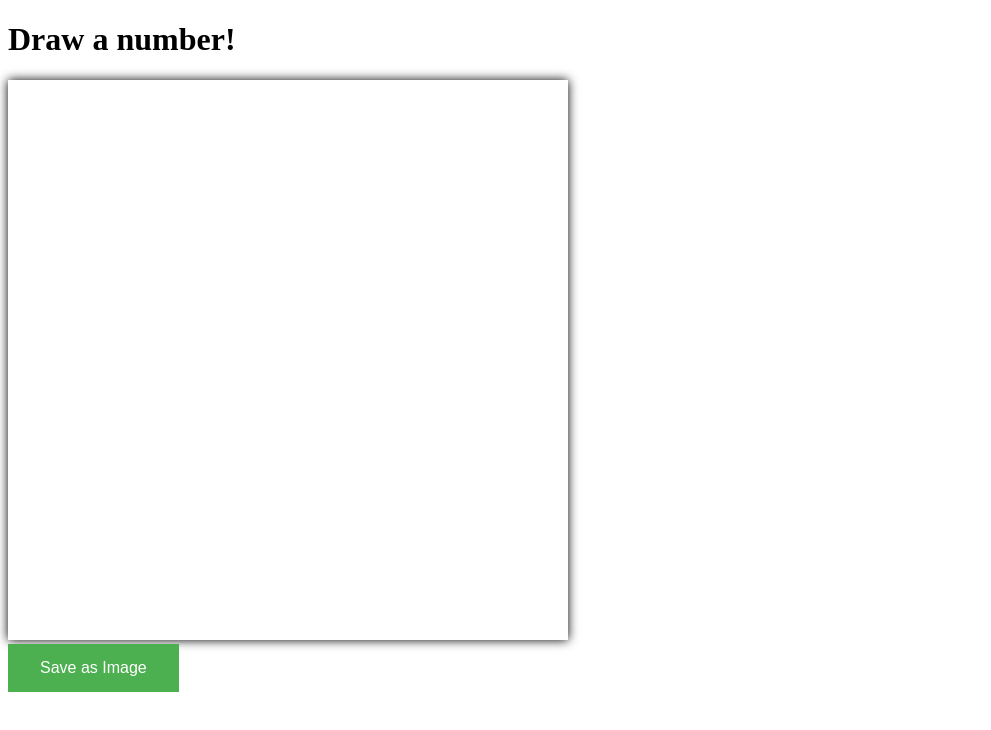
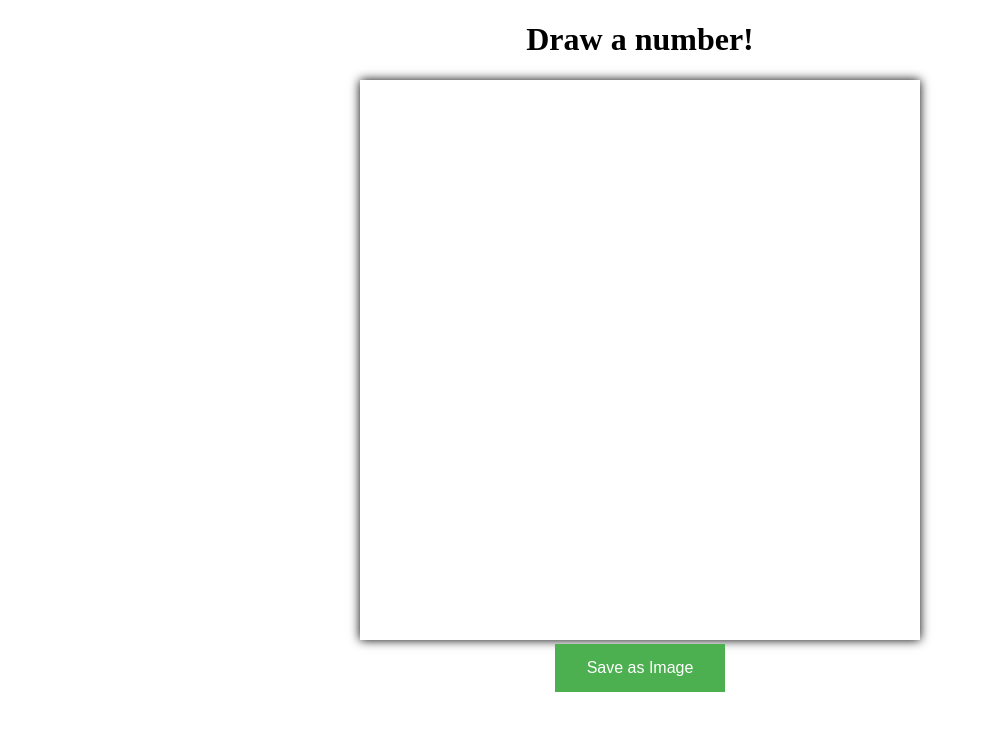
Before and after one commit to IgorKharkv/Paint, an Angular app: page / in a window 1280 px wide. Shown: the top 730 px of the page, without its empty margins (0-991 px from the left). Built offline with nearby package versions, Linux system fonts and the light colour scheme.

Commit message:
Update app.component.css

```diff
--- a/src/app/app.component.css
+++ b/src/app/app.component.css
@@ -5,4 +5,6 @@ p {
   display: block;
   height: 70vh;
   width: 70vh;
+  text-align: center;
+  margin: 0 auto;
 }
```
